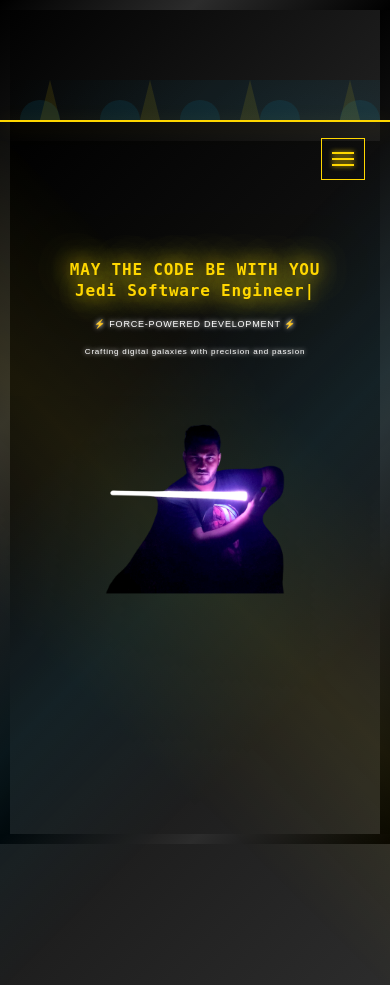
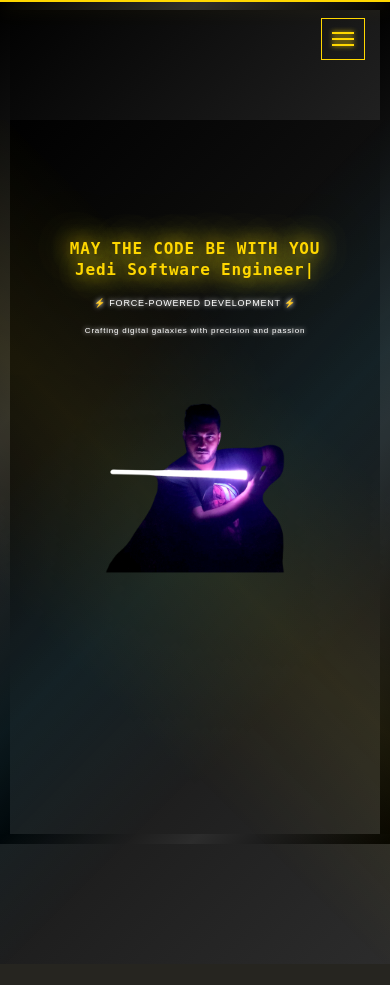
Before and after one commit to SiamSarker/portfo, a Flask app: page / in a window 390 px wide. After the commit the page ends 875 px from the top, so only its background shows below. Run offline with Flask 2, Linux system fonts and the light colour scheme; some libraries are stand-ins or nearby versions.

Commit message:
Completely eliminate Star Wars background patterns on mobile
AGGRESSIVE MOBILE BACKGROUND FIX:
- Completely hide body::before and body::after on mobile (display: none)
- Set navbar to position: fixed with full width coverage
- Force navbar background to solid dark gradient
- Override any conflicting margin-top rules with !important
- Ensure content starts below fixed navigation

TECHNICAL IMPLEMENTATION:
- body::before { display: none !important; } on mobile
- body::after { display: none !important; } on mobile
- navbar { position: fixed !important; top: 0 !important; }
- navbar { width: 100% !important; z-index: 1000 !important; }
- body { margin-top: 0 !important; padding-top: 0 !important; }
- hero-full-container { margin-top: 80px !important; }

BENEFITS:
- Zero background patterns visible on mobile
- Clean solid navigation bar
- No conflicting CSS rules can override
- Professional mobile appearance
- Fixed navigation with proper content spacing

Mobile now has completely clean background with no Star Wars patterns!

```diff
--- a/static/custom.css
+++ b/static/custom.css
@@ -157,8 +157,30 @@ body::before {
 /* Hide background pattern in navigation area on mobile */
 @media (max-width: 768px) {
     body::before {
-        top: 80px !important;
-        height: calc(100% - 80px) !important;
+        display: none !important;
+    }
+
+    /* Ensure no background patterns show through */
+    .navbar {
+        background: linear-gradient(135deg, var(--starwars-dark) 0%, var(--starwars-gray) 100%) !important;
+        position: fixed !important;
+        top: 0 !important;
+        left: 0 !important;
+        right: 0 !important;
+        z-index: 1000 !important;
+        width: 100% !important;
+    }
+
+    /* Hide any background patterns in the top area */
+    body {
+        margin-top: 0 !important;
+        padding-top: 0 !important;
+    }
+
+    /* Ensure content starts below navigation */
+    .hero-full-container {
+        margin-top: 80px !important;
+        padding-top: 20px !important;
     }
 }
 
@@ -658,11 +680,21 @@ div, section, article, main, aside, header, footer {
     /* Hide Star Wars background pattern in navigation area */
     .navbar {
         background: linear-gradient(135deg, var(--starwars-dark) 0%, var(--starwars-gray) 100%) !important;
-        position: relative !important;
+        position: fixed !important;
+        top: 0 !important;
+        left: 0 !important;
+        right: 0 !important;
         z-index: 1000 !important;
+        width: 100% !important;
     }
 
     .navbar::before {
+        display: none !important;
+    }
+
+    /* Completely hide background patterns in top area */
+    body::before,
+    body::after {
         display: none !important;
     }
 
```
